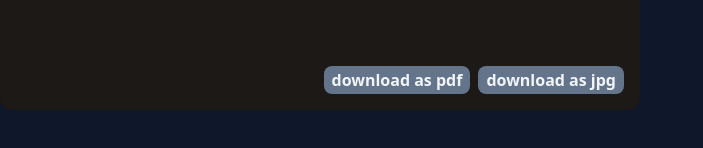
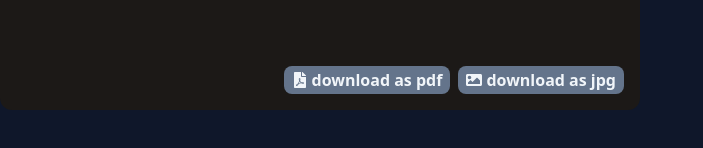
Before and after one commit to sgc93/BiT_digital_id_simulator, a React (Vite) app: page / in a window 1280 px wide. Shown: the part 570-718 px from the top of the page, without its empty margins (0-703 px from the left). Built offline with nearby package versions, Linux system fonts and the light colour scheme.

Commit message:
add descriptive icons : download type

```diff
--- a/src/features/id_card/Downloader.jsx
+++ b/src/features/id_card/Downloader.jsx
@@ -1,4 +1,5 @@
 import { useEffect, useState } from "react";
+import { FaFilePdf, FaImage } from "react-icons/fa";
 import { downloadId } from "../../services/helper";
 
 const btn_style =
@@ -35,15 +36,17 @@ export default function Downloader({ name }) {
 			) : (
 				<div className="flex items-center gap-2">
 					<button
-						className={`bg-slate-500 hover:text-slate-900 hover:bg-slate-400 ${btn_style}`}
+						className={`flex items-center gap-1 bg-slate-500 hover:text-slate-900 hover:bg-slate-400 ${btn_style}`}
 						onClick={() => handleDownLoading("pdf")}
 					>
+						<FaFilePdf />
 						<span>download as pdf</span>
 					</button>
 					<button
-						className={`bg-slate-500 hover:text-slate-900 hover:bg-slate-400 ${btn_style}`}
+						className={`flex items-center gap-1 bg-slate-500 hover:text-slate-900 hover:bg-slate-400 ${btn_style}`}
 						onClick={() => handleDownLoading("image")}
 					>
+						<FaImage />
 						<span>download as jpg</span>
 					</button>
 				</div>
```
